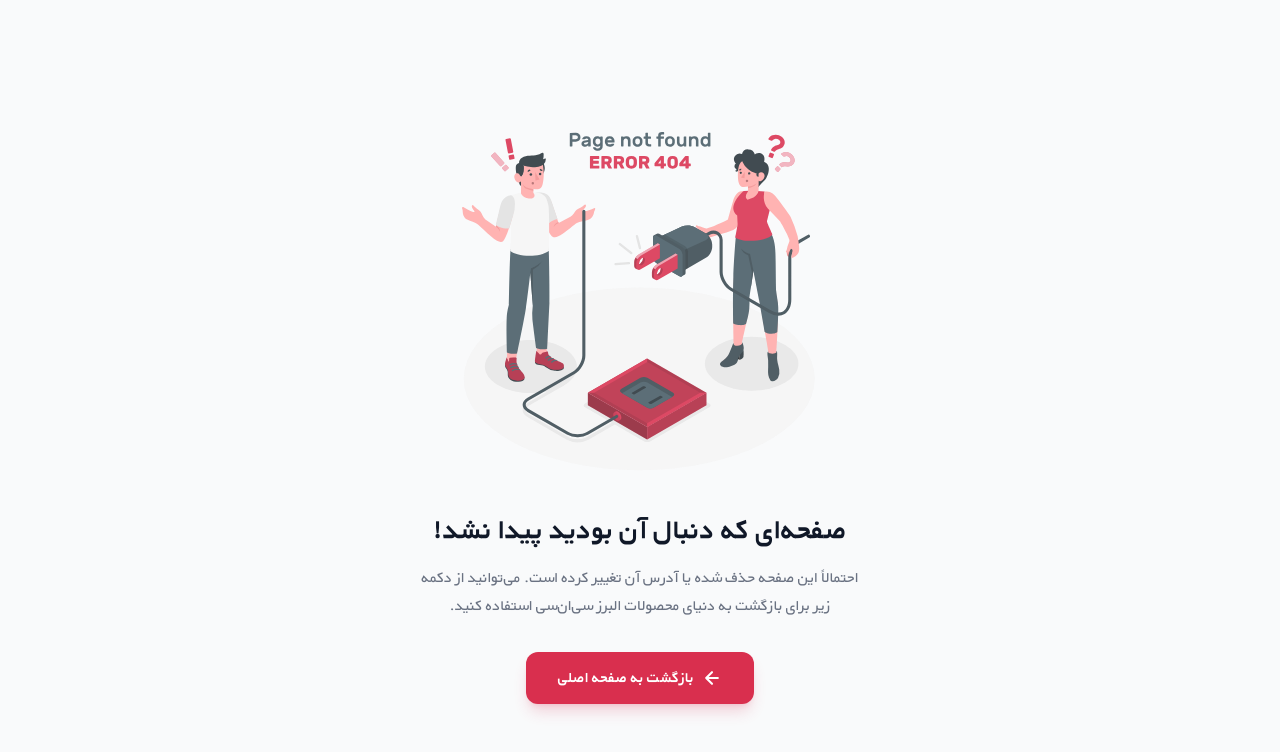
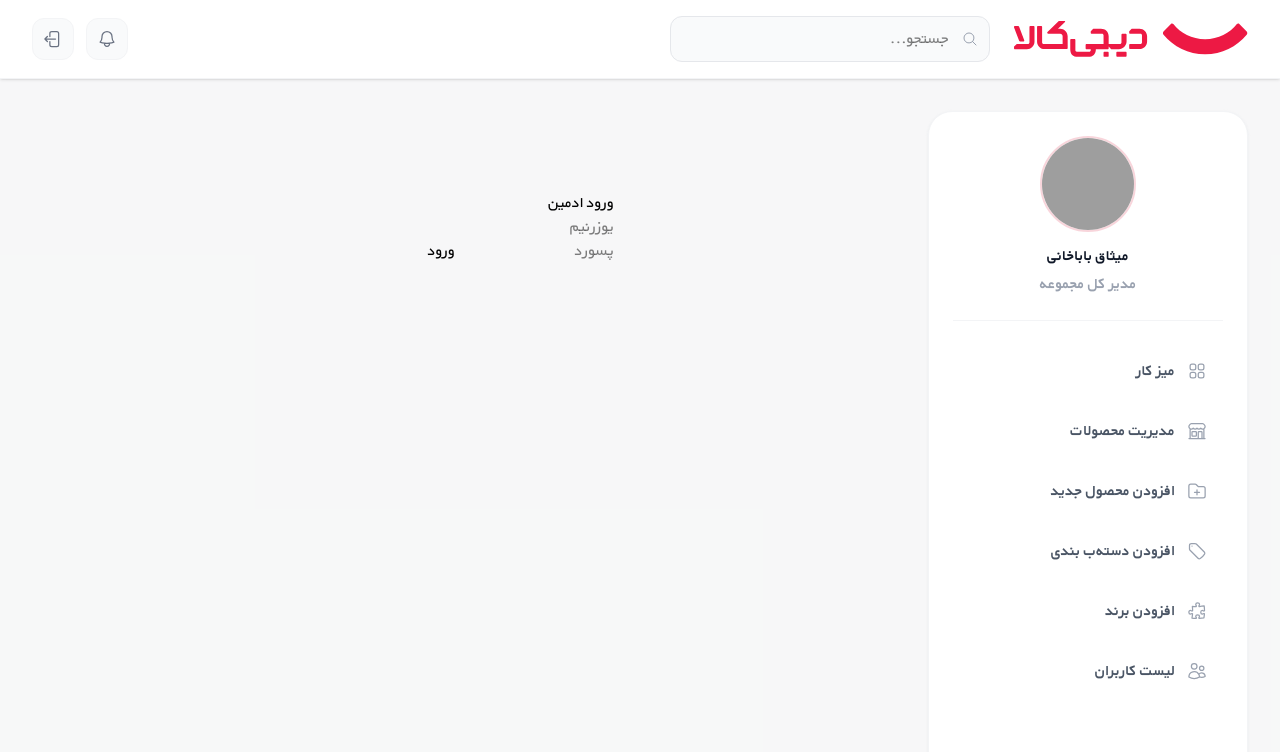
Before and after one commit to MisaqArtist7/cherry_yadak, a Next.js app: page /admin/login in a window 1280 px wide. Before the commit this address had no page. Shown: the top 752 px of the page. Built offline with nearby package versions, Linux system fonts and the light colour scheme; grey boxes are pictures that could not be loaded.

Commit message:
create middleware

```diff
--- /dev/null
+++ b/app/(admin)/admin/login/page.tsx
@@ -0,0 +1,45 @@
+"use client";
+import { useState } from "react";
+import { useRouter } from "next/navigation";
+
+export default function AdminLoginPage() {
+  const [username, setUsername] = useState("");
+  const [password, setPassword] = useState("");
+  const [error, setError] = useState("");
+  const router = useRouter();
+
+  async function handleSubmit(e: React.FormEvent) {
+    e.preventDefault();
+    setError("");
+    const res = await fetch("/api/admin/login", {
+      method: "POST",
+      headers: { "Content-Type": "application/json" },
+      body: JSON.stringify({ username, password }),
+    });
+
+    if (res.ok) {
+      router.push("/admin");
+    } else {
+      setError("یوزرنیم یا پسورد اشتباهه");
+    }
+  }
+
+  return (
+    <form onSubmit={handleSubmit} style={{ maxWidth: 300, margin: "80px auto" }}>
+      <h2>ورود ادمین</h2>
+      <input
+        placeholder="یوزرنیم"
+        value={username}
+        onChange={(e) => setUsername(e.target.value)}
+      />
+      <input
+        type="password"
+        placeholder="پسورد"
+        value={password}
+        onChange={(e) => setPassword(e.target.value)}
+      />
+      {error && <p style={{ color: "red" }}>{error}</p>}
+      <button type="submit">ورود</button>
+    </form>
+  );
+}
--- /dev/null
+++ b/app/api/admin/login/route.ts
@@ -0,0 +1,24 @@
+import { NextResponse } from "next/server";
+import { createSessionToken } from "@/lib/auth";
+
+export async function POST(req: Request) {
+const { username, password } = await req.json();
+
+if (
+    username === process.env.ADMIN_USERNAME &&
+    password === process.env.ADMIN_PASSWORD
+) {
+    const token = await createSessionToken();
+    const res = NextResponse.json({ ok: true });
+    res.cookies.set("admin_session", token, {
+    httpOnly: true,
+    secure: true,
+    sameSite: "lax",
+    path: "/",
+    maxAge: 60 * 60 * 24 * 7, // ۷ روز
+    });
+    return res;
+}
+
+return NextResponse.json({ ok: false }, { status: 401 });
+}
--- /dev/null
+++ b/app/api/admin/logout/route.ts
@@ -0,0 +1,7 @@
+import { NextResponse } from "next/server";
+
+export async function POST() {
+    const res = NextResponse.json({ ok: true });
+    res.cookies.set("admin_session", "", { maxAge: 0, path: "/" });
+    return res;
+}
--- /dev/null
+++ b/lib/auth.ts
@@ -0,0 +1,20 @@
+import { SignJWT, jwtVerify } from "jose";
+
+const secret = new TextEncoder().encode(process.env.AUTH_SECRET);
+
+export async function createSessionToken() {
+    return await new SignJWT({ role: "admin" })
+        .setProtectedHeader({ alg: "HS256" })
+        .setIssuedAt()
+        .setExpirationTime("7d")
+        .sign(secret);
+    }
+
+    export async function verifySessionToken(token: string) {
+    try {
+        const { payload } = await jwtVerify(token, secret);
+        return payload.role === "admin";
+    } catch {
+        return false;
+    }
+}
--- /dev/null
+++ b/middleware.ts
@@ -0,0 +1,27 @@
+import { NextResponse } from "next/server";
+import type { NextRequest } from "next/server";
+import { verifySessionToken } from "@/lib/auth";
+
+export async function middleware(req: NextRequest) {
+const { pathname } = req.nextUrl;
+
+// صفحه لاگین خودش نباید قفل باشه
+if (pathname.startsWith("/admin/login")) {
+    return NextResponse.next();
+}
+
+if (pathname.startsWith("/admin")) {
+    const token = req.cookies.get("admin_session")?.value;
+    const valid = token ? await verifySessionToken(token) : false;
+
+    if (!valid) {
+    return NextResponse.redirect(new URL("/admin/login", req.url));
+    }
+}
+
+return NextResponse.next();
+}
+
+export const config = {
+matcher: ["/admin/:path*"],
+};
--- a/package.json
+++ b/package.json
@@ -12,6 +12,7 @@
     "@prisma/adapter-pg": "^7.8.0",
     "@prisma/client": "^7.8.0",
     "dotenv": "^17.4.2",
+    "jose": "^6.2.3",
     "jsonwebtoken": "^9.0.3",
     "next": "16.2.10",
     "pg": "^8.22.0",
```
Also changed, not shown: 2 other files (tests, documents, lock files or other folders).
